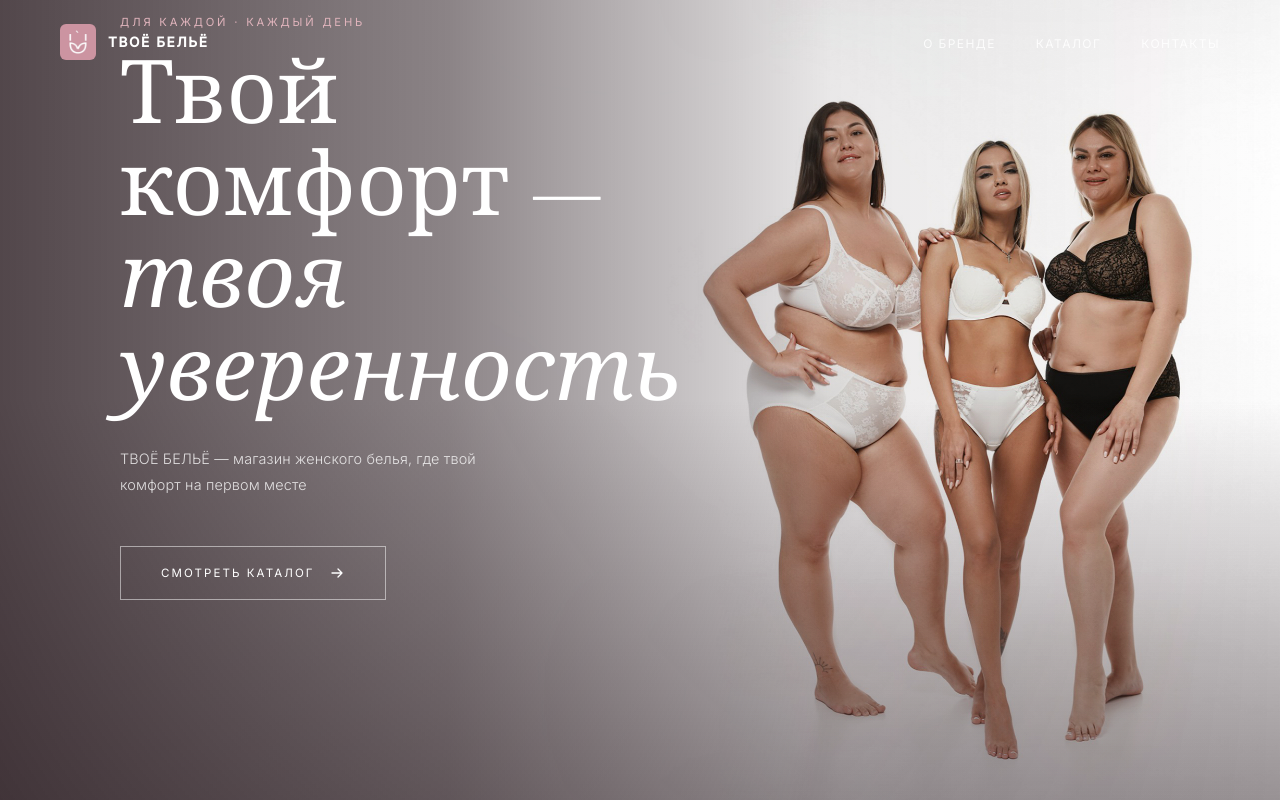
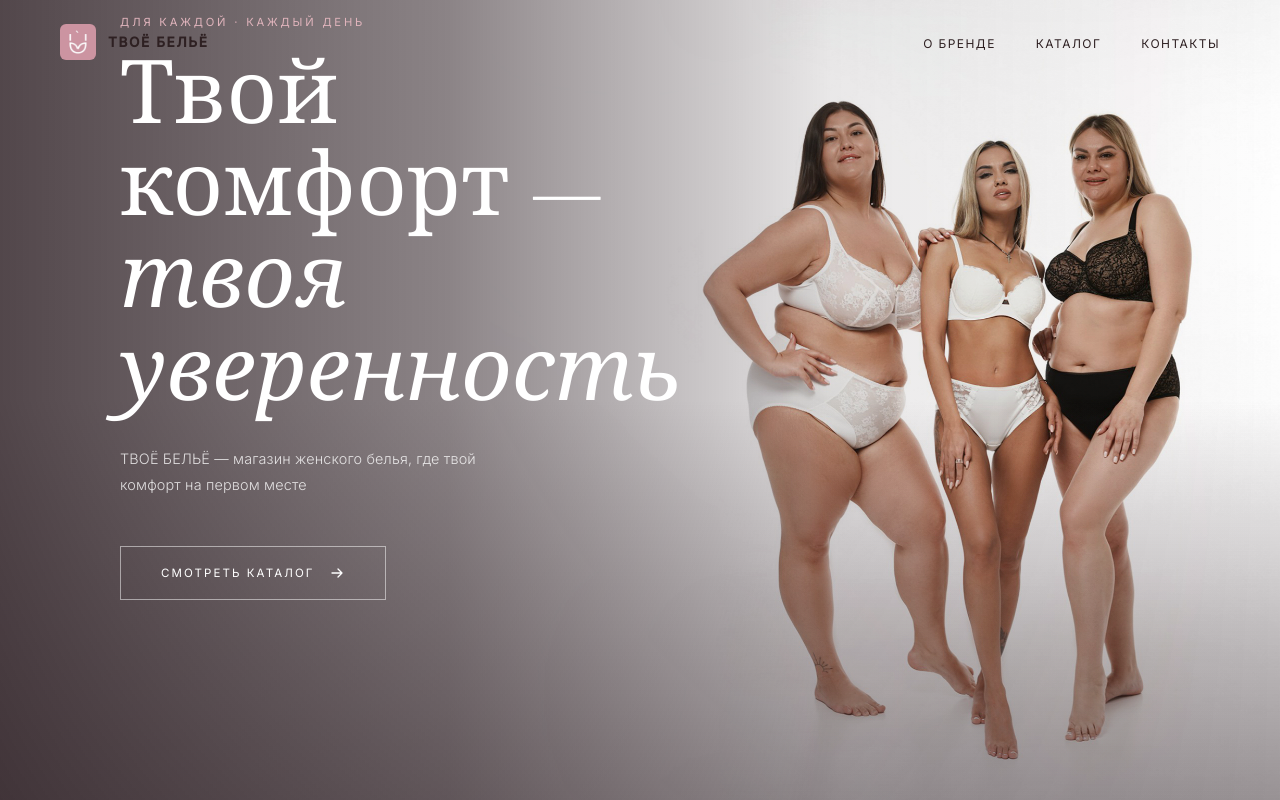
Before and after one commit to pinkfloydofthewall/tvoebelyopenza_site, a plain HTML site: page index.html in a window 1280 px wide. Shown: the top 800 px of the page. Drawn offline with nearby package versions, Linux system fonts and the light colour scheme.

Commit message:
Fix nav text color: dark text for white hero background

```diff
--- a/styles.css
+++ b/styles.css
@@ -164,7 +164,7 @@ nav.scrolled {
   font-size: 0.85rem;
   font-weight: 700;
   letter-spacing: 0.12em;
-  color: var(--white);
+  color: var(--charcoal);
   transition: color 0.4s ease;
   line-height: 1.2;
 }
@@ -185,7 +185,7 @@ nav.scrolled .nav-logo-text {
   font-weight: 400;
   letter-spacing: 0.12em;
   text-transform: uppercase;
-  color: rgba(255,255,255,0.85);
+  color: var(--charcoal);
   text-decoration: none;
   position: relative;
   transition: color 0.3s ease;
@@ -210,7 +210,7 @@ nav.scrolled .nav-links a {
 .nav-links a.active::after { width: 100%; }
 
 .nav-links a:hover {
-  color: var(--white);
+  color: var(--blush-deep);
 }
 
 nav.scrolled .nav-links a:hover {
```
